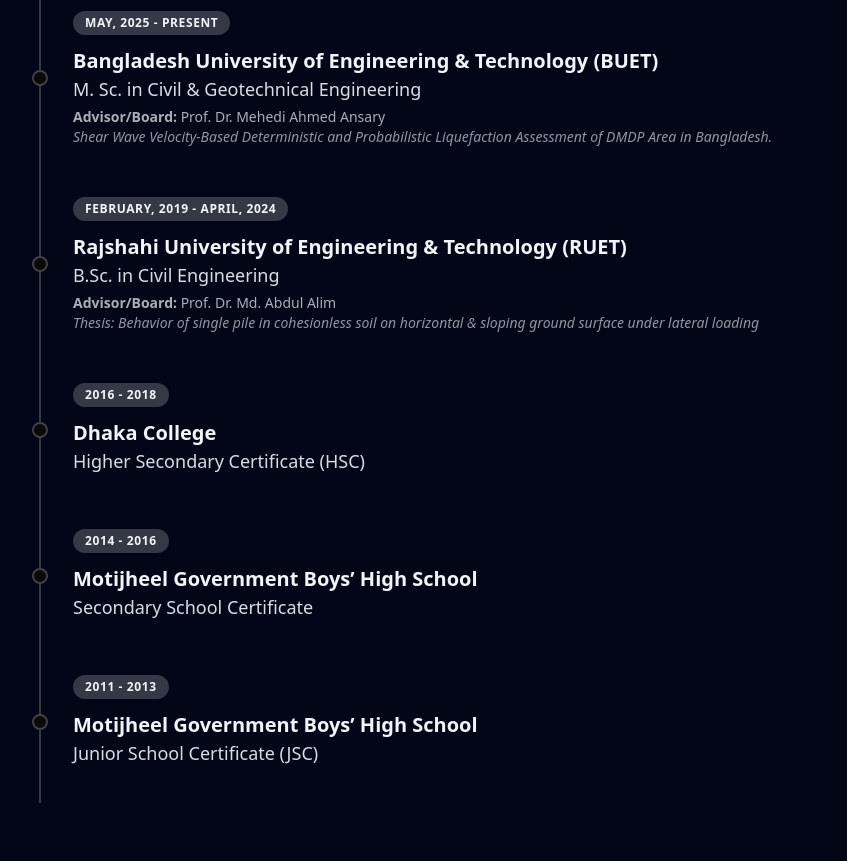
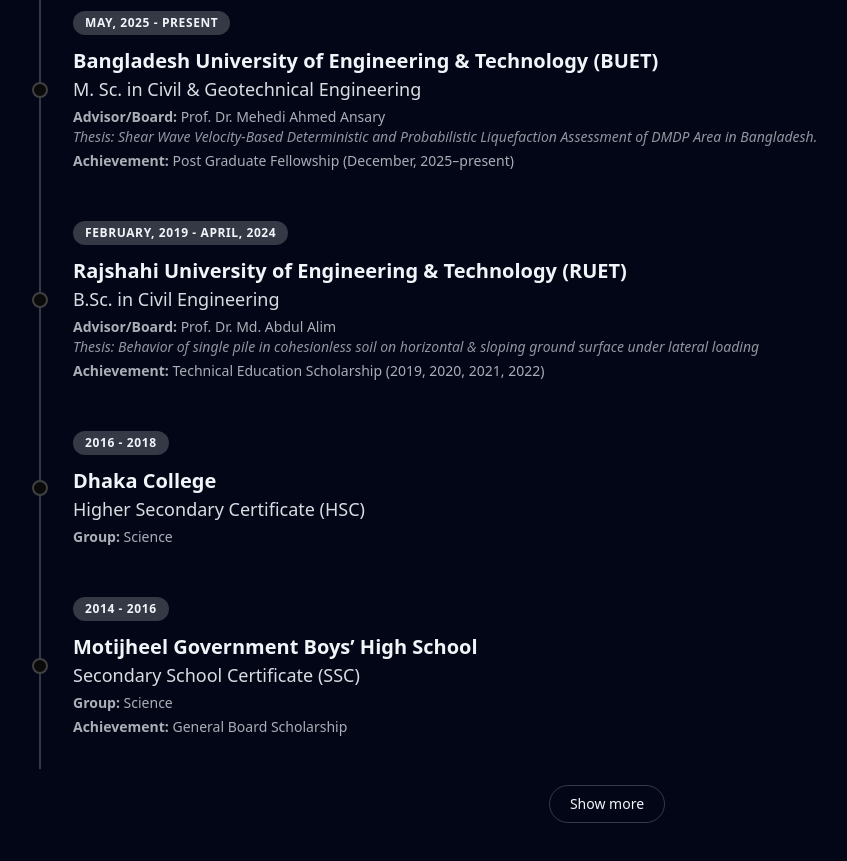
Before and after one commit to enamulislammeraj25-rin/portfolio-xrin, a React (Create React App) app: page / in a window 1280 px wide. Shown: the part 2220-3081 px from the top of the page, without its empty margins (33-880 px from the left). Built offline with nearby package versions, Linux system fonts and the light colour scheme.

Commit message:
Collapse education after SSC and add PSC, groups, and scholarships.

```diff
--- a/src/App.js
+++ b/src/App.js
@@ -32,6 +32,7 @@
   const [formStatus, setFormStatus] = useState('idle');
   const [formData, setFormData] = useState({ first: '', last: '', email: '', topic: 'Research Collaboration', message: '' });
   const [formError, setFormError] = useState('');
+  const [eduExpanded, setEduExpanded] = useState(false);
 
   // --- NEW: HOBBIES VISIBILITY STATE ---
   const [showHobbies, setShowHobbies] = useState(true);
@@ -796,38 +797,57 @@
                 </p>
             </div>
             <div className="w-full">
-                {/* Continuous Vertical Line Container */}
                 <div className={`border-l-2 py-2 ml-3 md:ml-6 ${(theme === 'light' || theme === 'spring') ? 'border-stone-300' : 'border-white/20'}`}>
-                    {PORTFOLIO_DATA.education.map((edu, idx) => (
+                    {(eduExpanded ? PORTFOLIO_DATA.education : PORTFOLIO_DATA.education.slice(0, 4)).map((edu, idx) => (
                         <div key={idx} className={`relative group pl-8 py-6 rounded-r-lg transition-all duration-300 border-transparent
                             ${(theme === 'light' || theme === 'spring') ? 'hover:bg-white' :
                               'hover:bg-white/5'}`}>
-
-                            {/* Outer Circle (Static) - CENTERED */}
                             <div className={`absolute -left-[9px] top-1/2 transform -translate-y-1/2 w-4 h-4 rounded-full border-2 flex items-center justify-center transition-colors
                                 ${(theme === 'light' || theme === 'spring') ? 'bg-white border-stone-300' : 'bg-neutral-950 border-neutral-700'}`}>
-                                {/* Inner Dot (Changes Color) */}
                                 <div className={`w-2 h-2 rounded-full transition-colors duration-300 ${getHoverBgColor()}`} />
                             </div>
-
                             <div>
                                 <span className={`inline-block px-3 py-1 mb-2 text-xs font-semibold tracking-wider uppercase rounded-full ${(theme === 'light' || theme === 'spring') ? 'bg-stone-200' : 'bg-white/20'}`}>
                                     {edu.year}
                                 </span>
                                 <h3 className={`text-xl font-bold mt-1 transition-colors ${getHoverTextColor()}`}>{edu.institution}</h3>
                                 <div className="text-lg font-medium opacity-90 mb-1">{edu.degree}</div>
+                                {edu.group && (
+                                     <p className="text-sm opacity-70">
+                                        <span className="font-semibold">Group:</span> {edu.group}
+                                    </p>
+                                )}
                                 {edu.advisor && (
                                      <p className="text-sm opacity-70">
                                         <span className="font-semibold">Advisor/Board:</span> {edu.advisor}
                                     </p>
                                 )}
+                                {edu.thesis && (
                                  <p className="text-sm italic opacity-60">
                                     {edu.thesis}
                                 </p>
+                                )}
+                                {edu.achievement && (
+                                     <p className="text-sm opacity-70 mt-1">
+                                        <span className="font-semibold">Achievement:</span> {edu.achievement}
+                                    </p>
+                                )}
                             </div>
                         </div>
                     ))}
                 </div>
+                {PORTFOLIO_DATA.education.length > 4 && (
+                  <div className="flex justify-center mt-4">
+                    <button
+                      type="button"
+                      onClick={() => setEduExpanded(!eduExpanded)}
+                      className={`px-5 py-2 text-sm font-medium rounded-full border transition-colors
+                        ${(theme === 'light' || theme === 'spring') ? 'border-stone-300 hover:bg-white' : 'border-white/20 hover:bg-white/10'}`}
+                    >
+                      {eduExpanded ? 'Show less' : 'Show more'}
+                    </button>
+                  </div>
+                )}
             </div>
           </div>
       </Section>
--- a/src/data/portfolioData.js
+++ b/src/data/portfolioData.js
@@ -50,29 +50,40 @@
       institution: "Bangladesh University of Engineering & Technology (BUET)",
       year: "May, 2025 - Present",
       advisor: "Prof. Dr. Mehedi Ahmed Ansary",
-      thesis: "Shear Wave Velocity-Based Deterministic and Probabilistic Liquefaction Assessment of DMDP Area in Bangladesh."
+      thesis: "Thesis: Shear Wave Velocity-Based Deterministic and Probabilistic Liquefaction Assessment of DMDP Area in Bangladesh.",
+      achievement: "Post Graduate Fellowship (December, 2025–present)"
     },
     {
       degree: "B.Sc. in Civil Engineering",
       institution: "Rajshahi University of Engineering & Technology (RUET)",
       year: "February, 2019 - April, 2024",
       advisor: "Prof. Dr. Md. Abdul Alim",
-      thesis: "Thesis: Behavior of single pile in cohesionless soil on horizontal & sloping ground surface under lateral loading"
+      thesis: "Thesis: Behavior of single pile in cohesionless soil on horizontal & sloping ground surface under lateral loading",
+      achievement: "Technical Education Scholarship (2019, 2020, 2021, 2022)"
     },
     {
       degree: "Higher Secondary Certificate (HSC)",
       institution: "Dhaka College",
-      year: "2016 - 2018"
+      year: "2016 - 2018",
+      group: "Science"
     },
     {
-      degree: "Secondary School Certificate",
+      degree: "Secondary School Certificate (SSC)",
       institution: "Motijheel Government Boys’ High School",
-      year: "2014 - 2016"
+      year: "2014 - 2016",
+      group: "Science",
+      achievement: "General Board Scholarship"
     },
     {
       degree: "Junior School Certificate (JSC)",
       institution: "Motijheel Government Boys’ High School",
       year: "2011 - 2013"
+    },
+    {
+      degree: "Primary School Certificate (PSC)",
+      institution: "Sehachar Government Primary School",
+      year: "2010",
+      achievement: "General Board Scholarship"
     }
   ],
 
```
